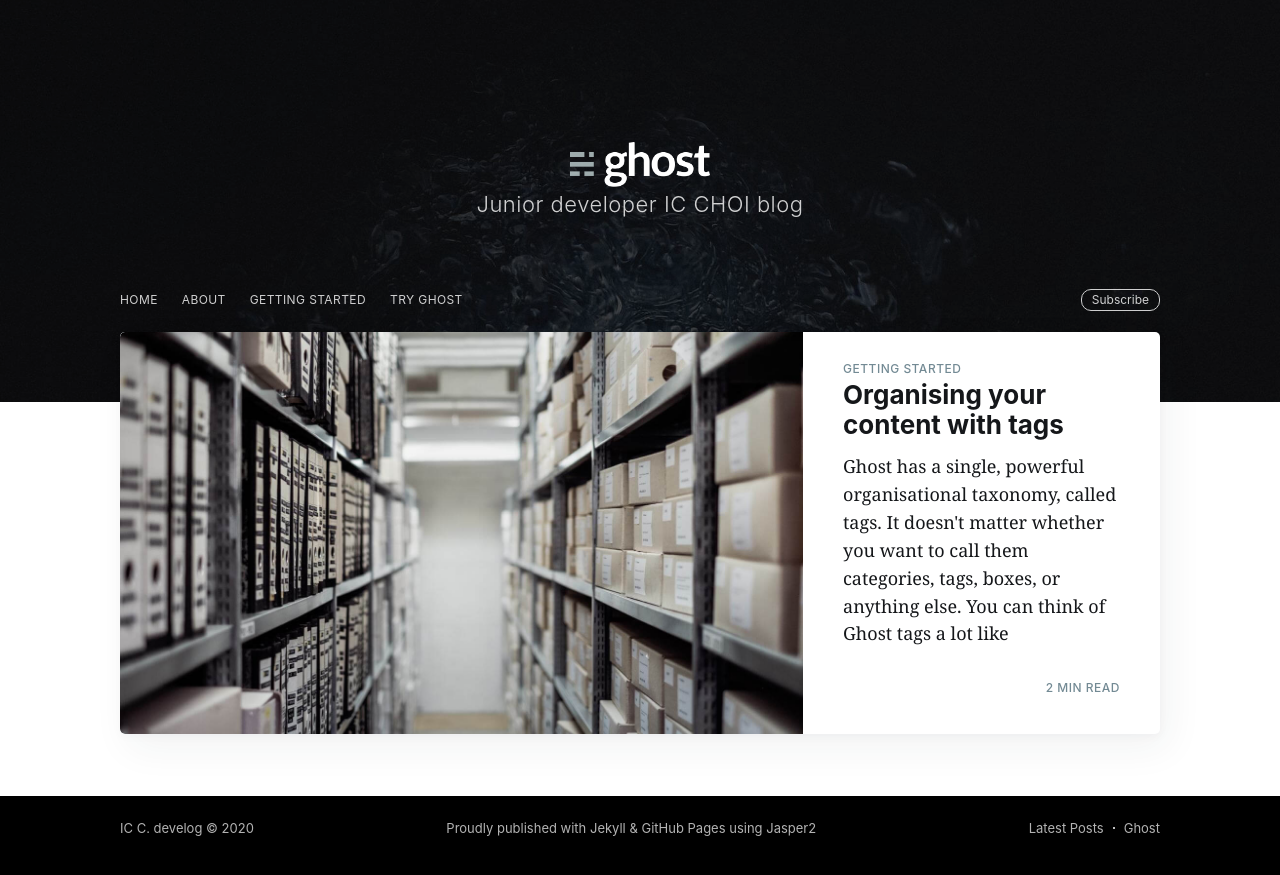
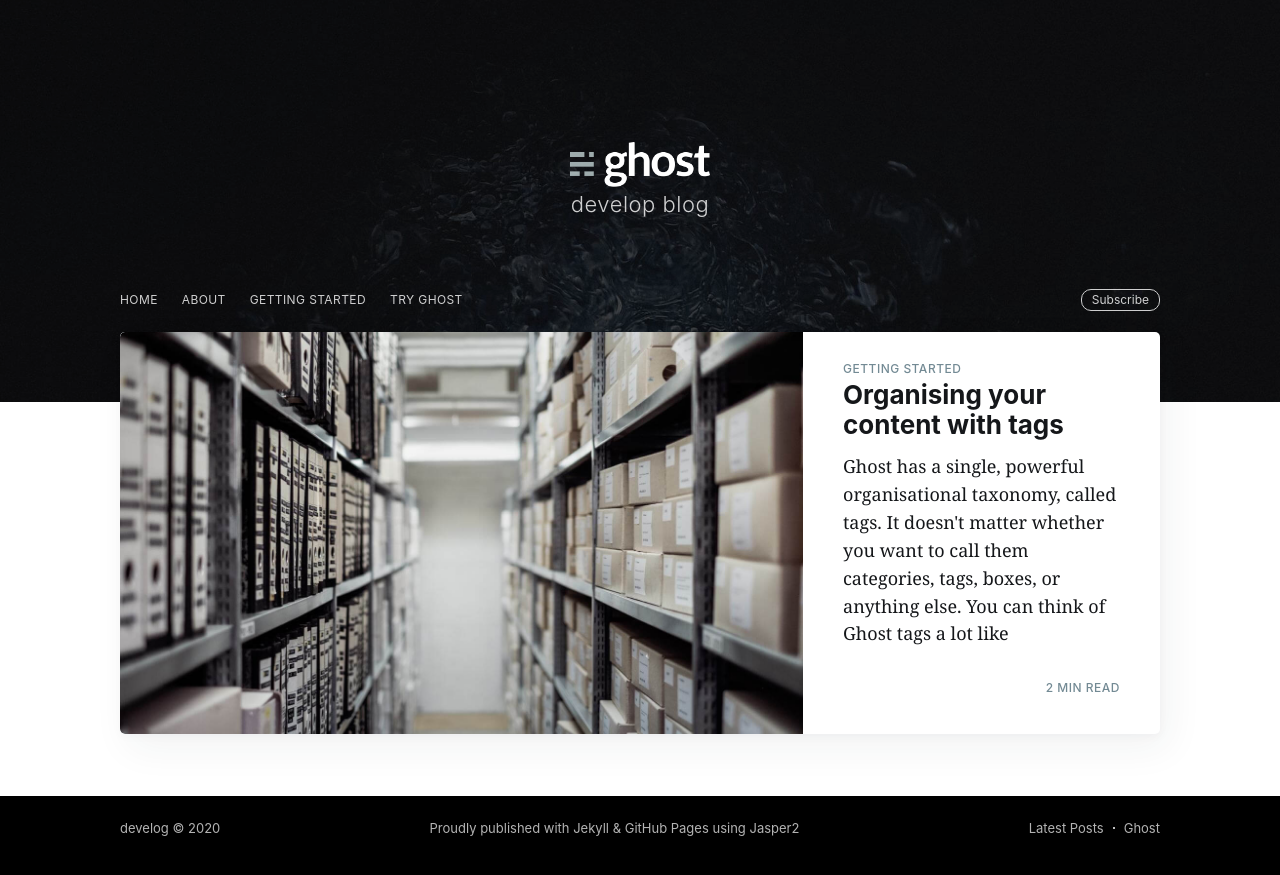
Before and after one commit to ICCHOI/develog, a Jekyll site: the page built from index.html, in a window 1280 px wide. Shown: the top 875 px of the page. Built offline with Jekyll 4.4.1, drawn with Linux system fonts in a browser that asks for light colours; nearby versions of some CDN libraries; the list of posts is cut into pages by our own code; comment, search, counter and statistics services are not loaded.

Commit message:
Change _config.yml

```diff
--- a/_config.yml
+++ b/_config.yml
@@ -3,14 +3,16 @@
 highlighter: rouge
 paginate: 100 # it will paginate after this number
 language: 'en-uk'
+timezone: 'Asia/Seoul'
+encoding: 'UTF-8'
 words_per_minute: 200
 
 # edit baseurl to simply '/' if using as your personal page (instead of a project page)
 baseurl: /develog/
 
 # Website info
-title: IC C. develog
-description: Junior developer IC CHOI blog
+title: develog
+description: develop blog
 cover: assets/images/blog-cover.jpg
 logo: assets/images/blog-icon.png
 logo_dark: assets/images/favicon.png
@@ -73,9 +75,8 @@
 repo: develog
 branch: master
 relative_source: ../develog/
-destination: ../jasper2-pages/
+destination: ./output/
 production_url:  https://icchoi.github.io/develog/
-source_url:  https://github.com/jekyller/jasper2/
 
 exclude:
   - assets/css
```
